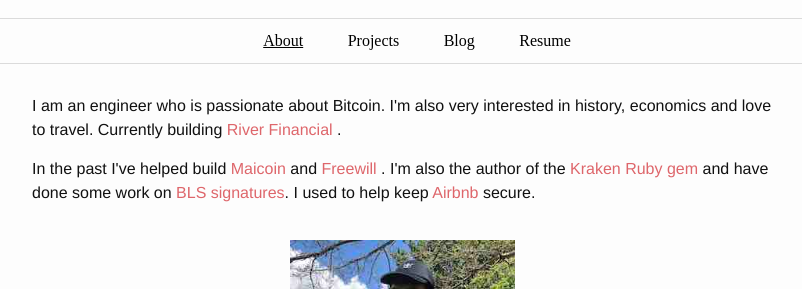
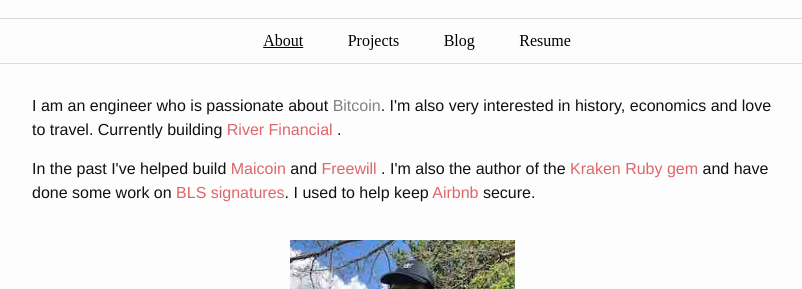
Before and after one commit to leishman/leishman.github.io, a Jekyll site: the page built from index.html, in a window 1280 px wide. Shown: the part 131-420 px from the top of the page, without its empty margins (238-1040 px from the left). Built offline with Jekyll 4.4.1, drawn with Linux system fonts in a browser that asks for light colours; part of the change alters nothing that is shown.

```diff
--- a/index.html
+++ b/index.html
@@ -5,7 +5,7 @@ title: Home
 
 <div class="home">
     <p>
-       I am an engineer who is passionate about Bitcoin. I'm also very interested in history, economics and love to travel. Currently building <span itemscope itemtype="http://schema.org/Corporation">
+       I am an engineer who is passionate about <a href="/assets/papers/bitcoin.pdf">Bitcoin</a>. I'm also very interested in history, economics and love to travel. Currently building <span itemscope itemtype="http://schema.org/Corporation">
           <a itemprop="url" href="https://river.com" class="pop">
             <span itemprop="name">River Financial</span>
           </a>
```
